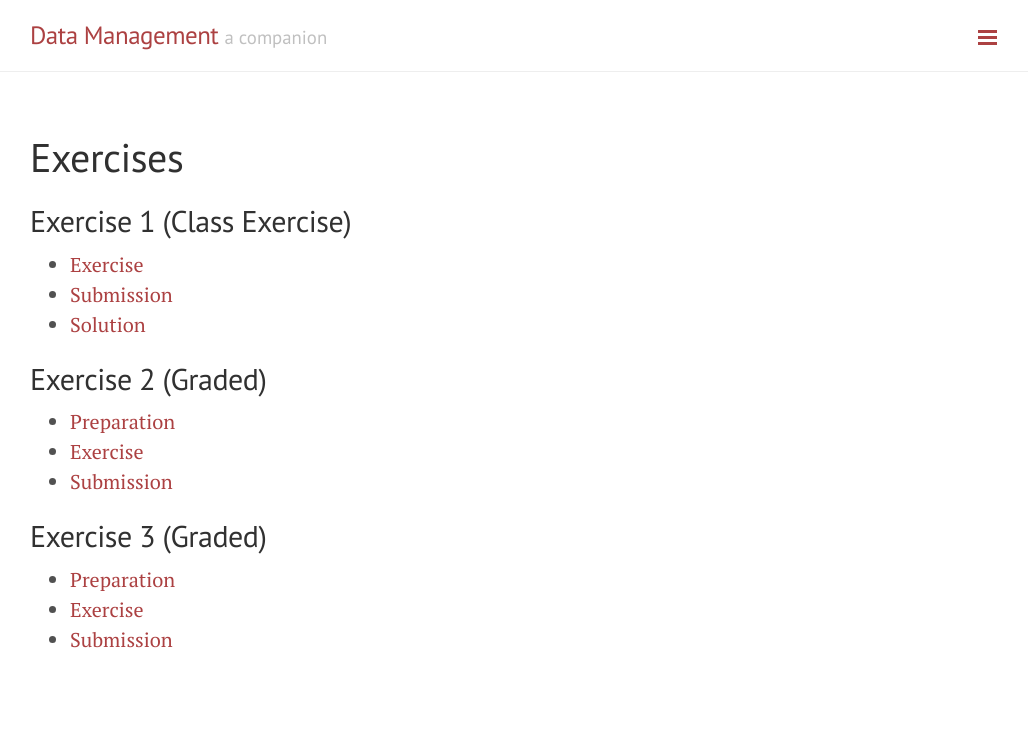
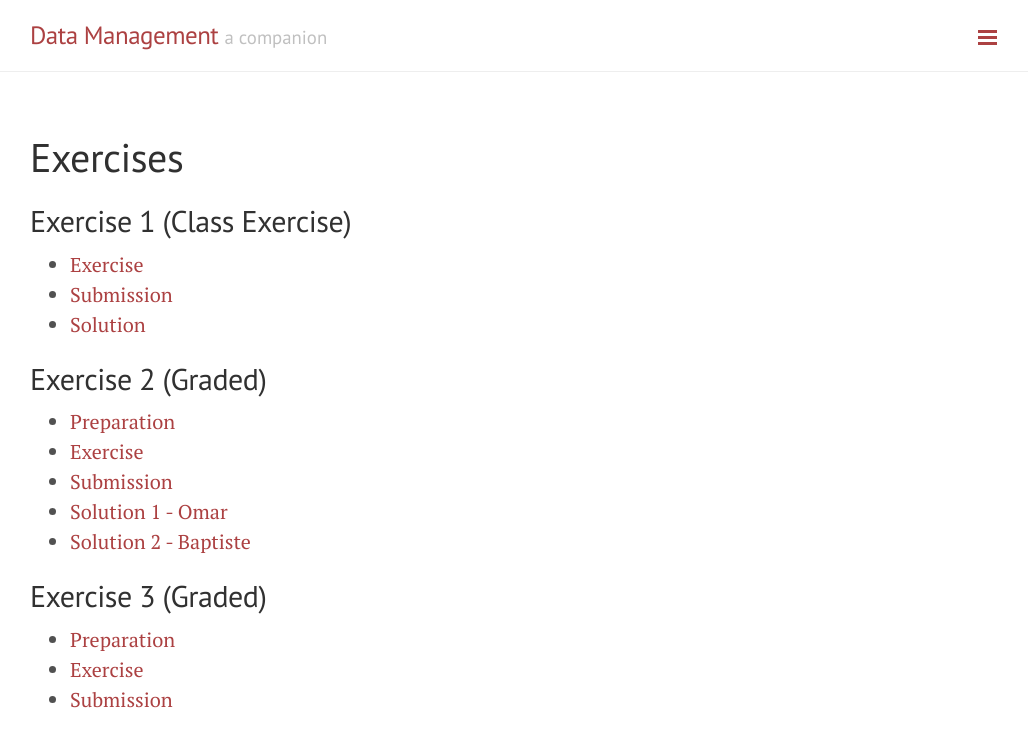
Before and after one commit to retrography/data-management, a Jekyll site: the page built from exercises.markdown, in a window 1280 px wide. Shown: the top 747 px of the page, without its empty margins (250-1278 px from the left). Built offline with Jekyll 4.4.1, drawn with Linux system fonts in a browser that asks for light colours; Markdown is read by kramdown in place of the engine named in the settings.

Commit message:
Update exercises.markdown

```diff
--- a/exercises.markdown
+++ b/exercises.markdown
@@ -14,6 +14,8 @@ title: Exercises
 - [Preparation]({{ site.baseurl }}/exercises/preparation_02)
 - [Exercise]({{ site.baseurl }}/exercises/exercise_02)
 - [Submission]({{ site.baseurl }}/exercises/submission)
+- [Solution 1 - Omar](https://gist.github.com/retrography/19affad5d070552f00a9)
+- [Solution 2 - Baptiste](https://gist.github.com/retrography/ff3e2a70d933ed75faf2)
 
 ## Exercise 3 (Graded)
 
```
